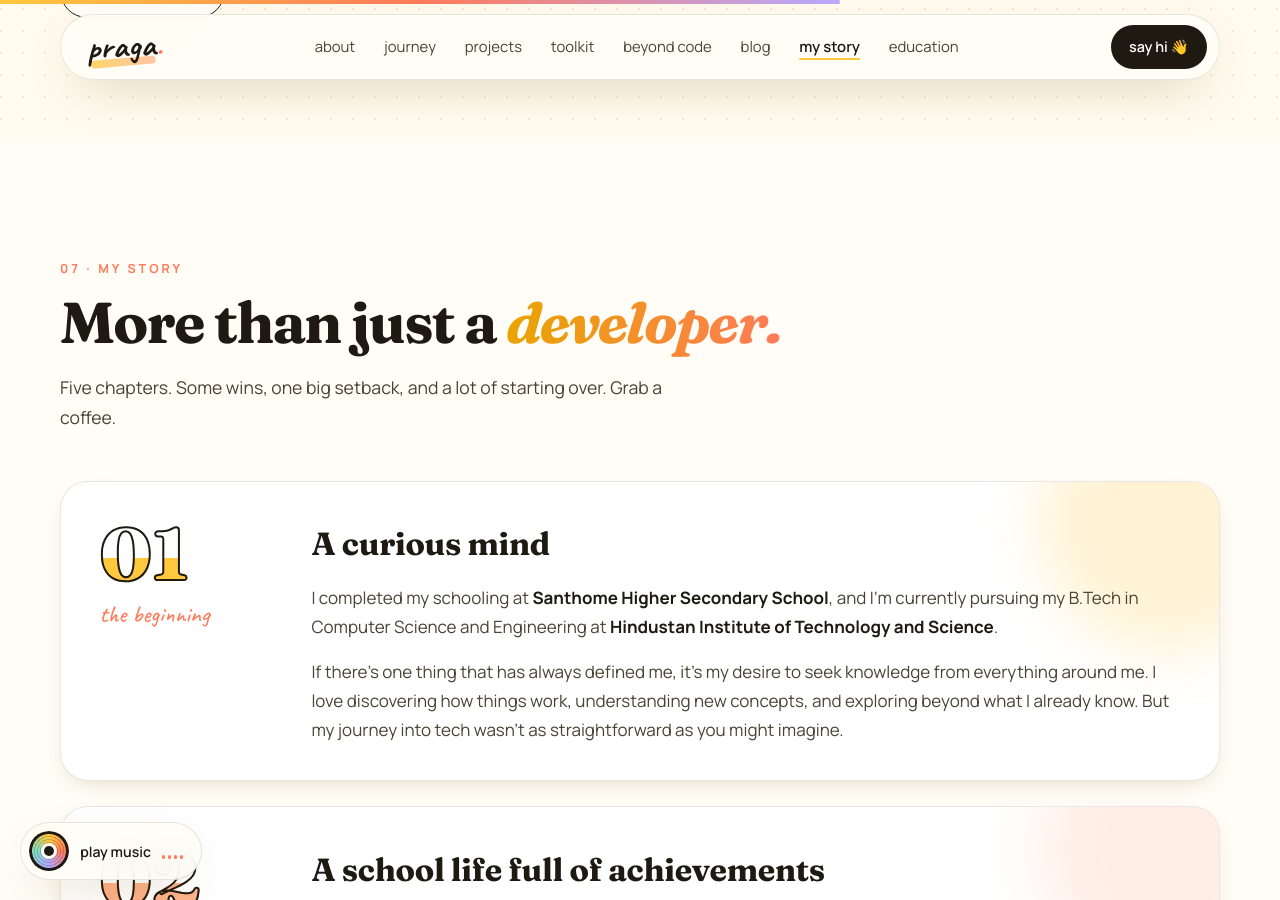
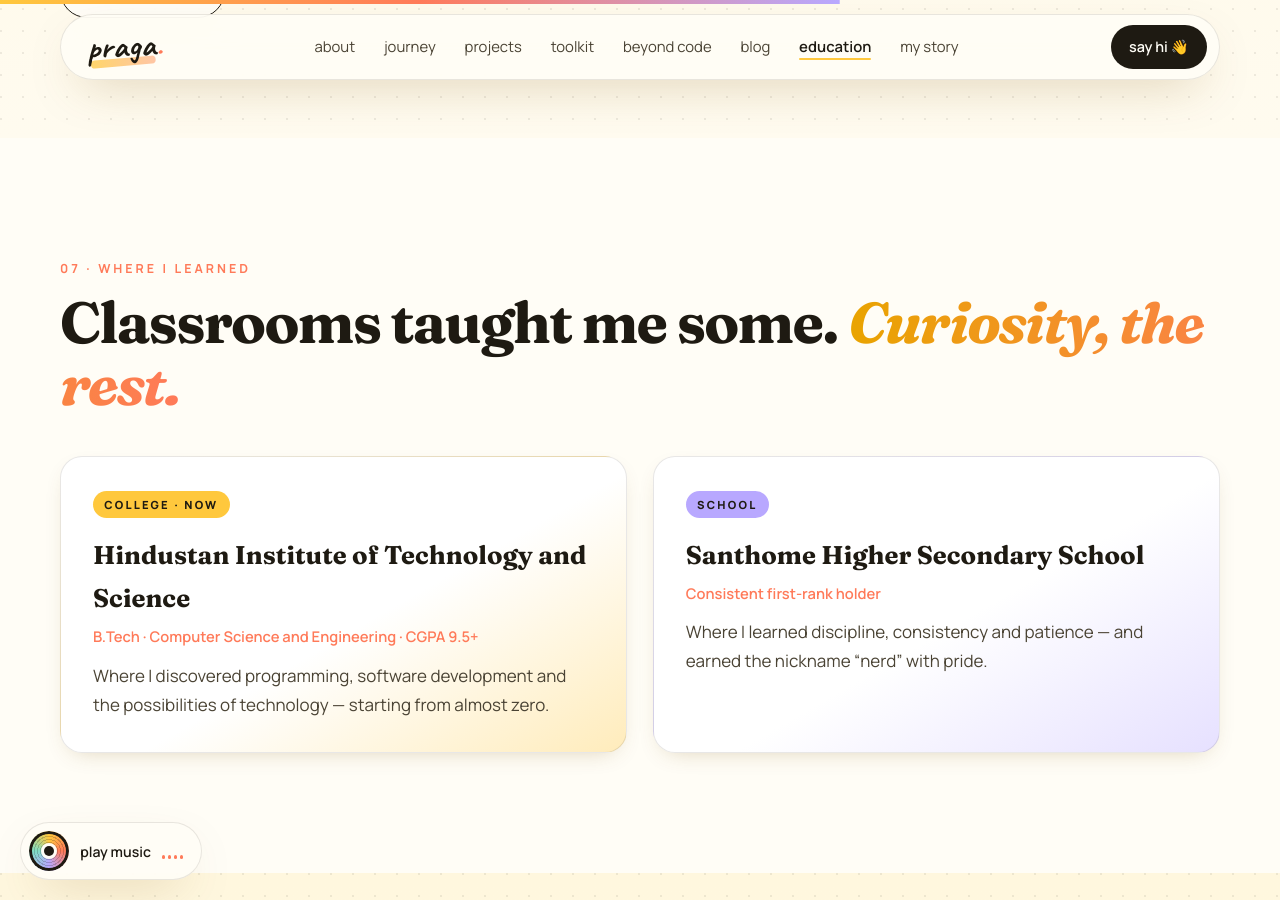
Before and after one commit to PragadeeshwarPR/myporfolio, a Jekyll site: the page built from index.html, in a window 1280 px wide and 900 px high, scrolled down 7679 px. Built offline with Jekyll 4.4.1, drawn with Linux system fonts in a browser that asks for light colours; some of the changed text lies outside the part shown.

Commit message:
Move My Story to the end of the page
My Story and its belief banner now close the page after Education.
Renumbers labels, re-alternates backgrounds and reorders the nav.

Co-Authored-By: Claude Opus 5.5 <noreply@anthropic.com>
Claude-Session: https://claude.ai/code/session_01HwqCdfYK1X7G6eusTRVwmY

```diff
--- a/index.html
+++ b/index.html
@@ -34,8 +34,8 @@ layout: null
         <li><a href="#skills">toolkit</a></li>
         <li><a href="#beyond">beyond code</a></li>
         <li><a href="#writing">blog</a></li>
+        <li><a href="#education">education</a></li>
         <li><a href="#story">my story</a></li>
-        <li><a href="#education">education</a></li>
       </ul>
       <a href="#contact" class="btn btn-dark btn-sm">say hi 👋</a>
       <button class="burger" aria-label="Open menu" aria-expanded="false"><span></span><span></span></button>
@@ -364,10 +364,32 @@ layout: null
         <a class="btn btn-ghost reveal all-posts-btn" href="{{ '/blog/' | relative_url }}">read all posts →</a>
       </div>
     </section>
+    <!-- ================= EDUCATION ================= -->
+    <section id="education" class="section">
+      <div class="container">
+        <p class="eyebrow reveal">07 · WHERE I LEARNED</p>
+        <h2 class="title reveal">Classrooms taught me some. <em>Curiosity, the rest.</em></h2>
+        <div class="edu-grid">
+          <article class="edu-card reveal" style="--c: var(--yellow)">
+            <span class="edu-tag">COLLEGE · NOW</span>
+            <h3>Hindustan Institute of Technology and Science</h3>
+            <p class="edu-meta">B.Tech · Computer Science and Engineering · CGPA 9.5+</p>
+            <p>Where I discovered programming, software development and the possibilities of technology — starting from almost zero.</p>
+          </article>
+          <article class="edu-card reveal" style="--c: var(--lavender)">
+            <span class="edu-tag">SCHOOL</span>
+            <h3>Santhome Higher Secondary School</h3>
+            <p class="edu-meta">Consistent first-rank holder</p>
+            <p>Where I learned discipline, consistency and patience — and earned the nickname “nerd” with pride.</p>
+          </article>
+        </div>
+      </div>
+    </section>
+
     <!-- ================= MY STORY (long intro) ================= -->
-    <section id="story" class="section">
+    <section id="story" class="section section-tint">
       <div class="container">
-        <p class="eyebrow reveal">07 · MY STORY</p>
+        <p class="eyebrow reveal">08 · MY STORY</p>
         <h2 class="title reveal">More than just a <em>developer.</em></h2>
         <p class="lead reveal narrow">Five chapters. Some wins, one big setback, and a lot of starting over. Grab a coffee.</p>
 
@@ -489,28 +511,6 @@ layout: null
       </div>
     </section>
 
-    <!-- ================= EDUCATION ================= -->
-    <section id="education" class="section section-tint">
-      <div class="container">
-        <p class="eyebrow reveal">08 · WHERE I LEARNED</p>
-        <h2 class="title reveal">Classrooms taught me some. <em>Curiosity, the rest.</em></h2>
-        <div class="edu-grid">
-          <article class="edu-card reveal" style="--c: var(--yellow)">
-            <span class="edu-tag">COLLEGE · NOW</span>
-            <h3>Hindustan Institute of Technology and Science</h3>
-            <p class="edu-meta">B.Tech · Computer Science and Engineering · CGPA 9.5+</p>
-            <p>Where I discovered programming, software development and the possibilities of technology — starting from almost zero.</p>
-          </article>
-          <article class="edu-card reveal" style="--c: var(--lavender)">
-            <span class="edu-tag">SCHOOL</span>
-            <h3>Santhome Higher Secondary School</h3>
-            <p class="edu-meta">Consistent first-rank holder</p>
-            <p>Where I learned discipline, consistency and patience — and earned the nickname “nerd” with pride.</p>
-          </article>
-        </div>
-      </div>
-    </section>
-
   </main>
 
   <!-- ================= CONTACT ================= -->
```
